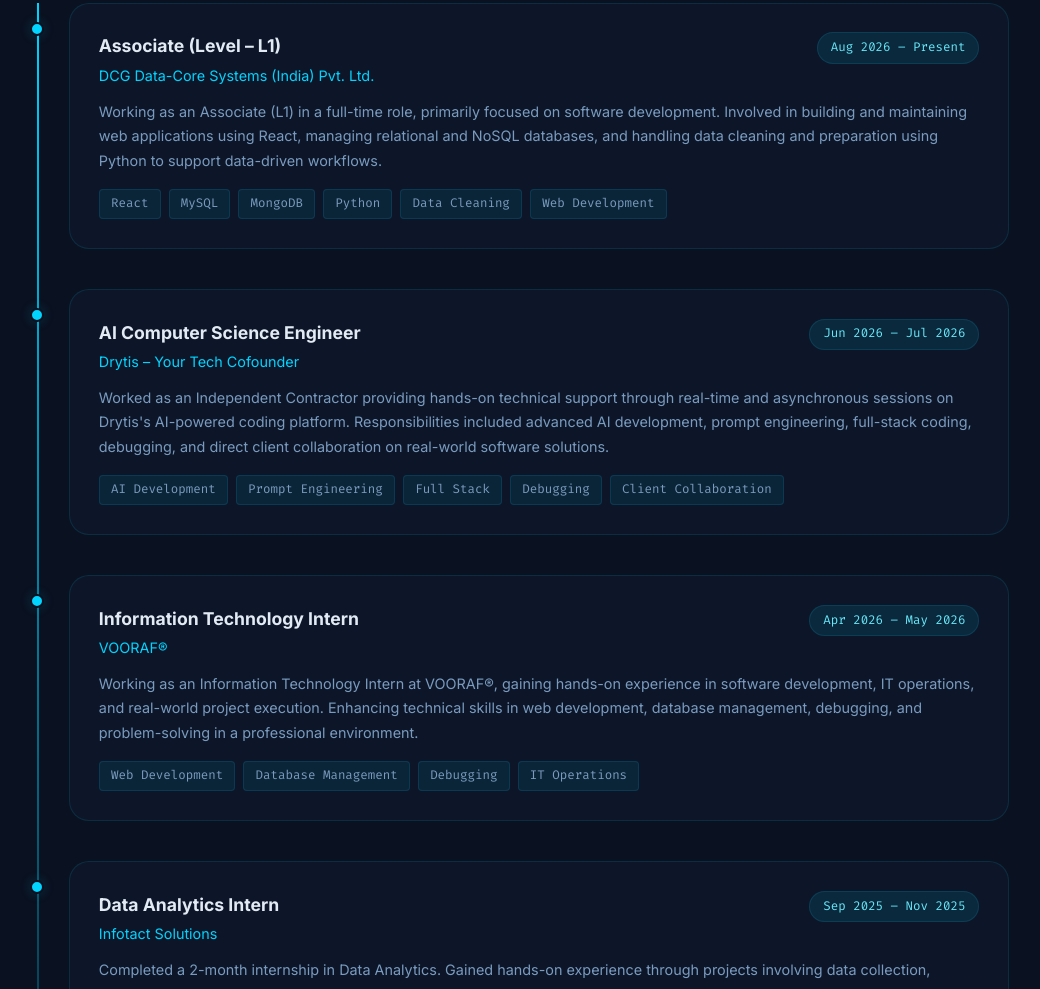
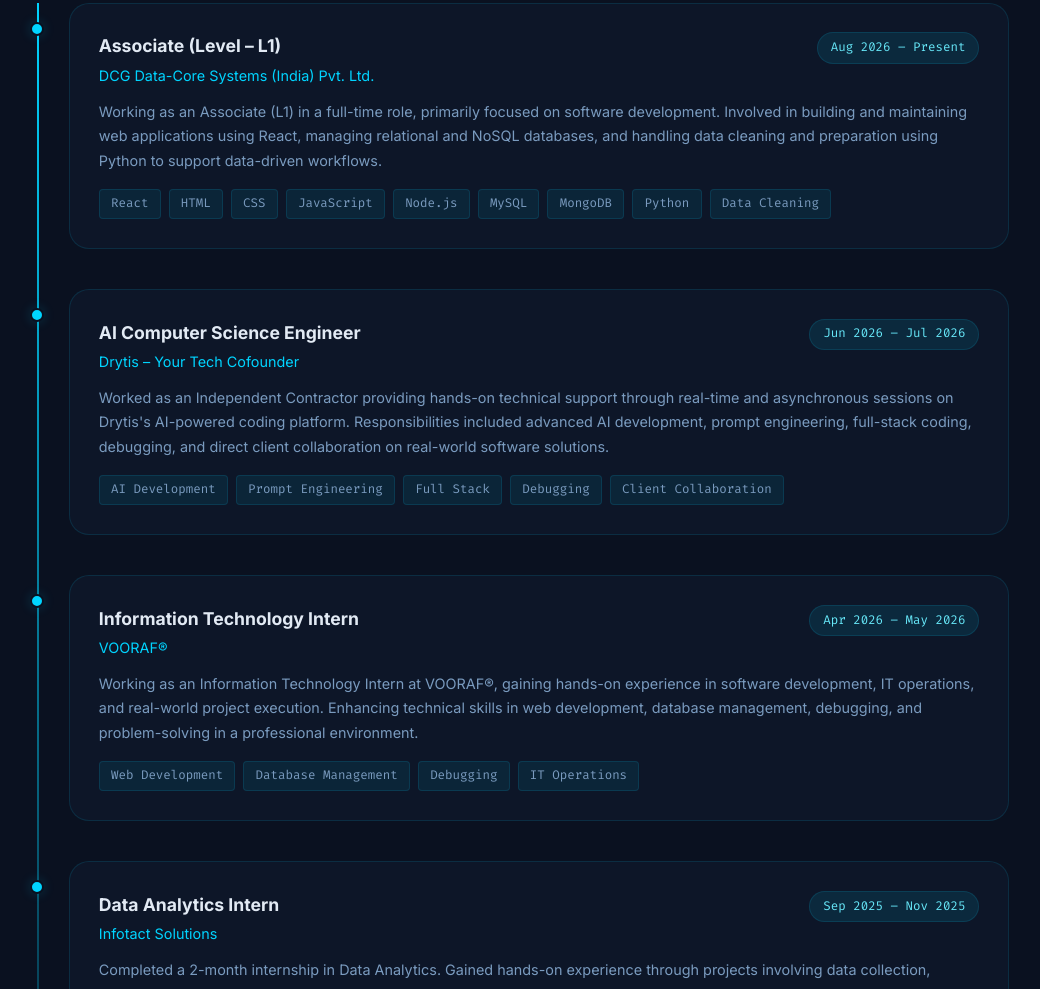
Before and after one commit to SouvikPachal2004/Portfolio, a plain HTML site: page frontend/index.html in a window 1280 px wide. Shown: the part 3989-4978 px from the top of the page, without its empty margins (117-1157 px from the left). Drawn offline with Linux system fonts and the light colour scheme; no server answers.

Commit message:
Add HTML, CSS, JS, Node.js tags to DCG Data-Core experience

```diff
--- a/frontend/index.html
+++ b/frontend/index.html
@@ -299,11 +299,14 @@
             <p class="job-desc">Working as an Associate (L1) in a full-time role, primarily focused on software development. Involved in building and maintaining web applications using React, managing relational and NoSQL databases, and handling data cleaning and preparation using Python to support data-driven workflows.</p>
             <div class="tech-tags">
               <span class="tag">React</span>
+              <span class="tag">HTML</span>
+              <span class="tag">CSS</span>
+              <span class="tag">JavaScript</span>
+              <span class="tag">Node.js</span>
               <span class="tag">MySQL</span>
               <span class="tag">MongoDB</span>
               <span class="tag">Python</span>
               <span class="tag">Data Cleaning</span>
-              <span class="tag">Web Development</span>
             </div>
           </div>
         </div>
```
